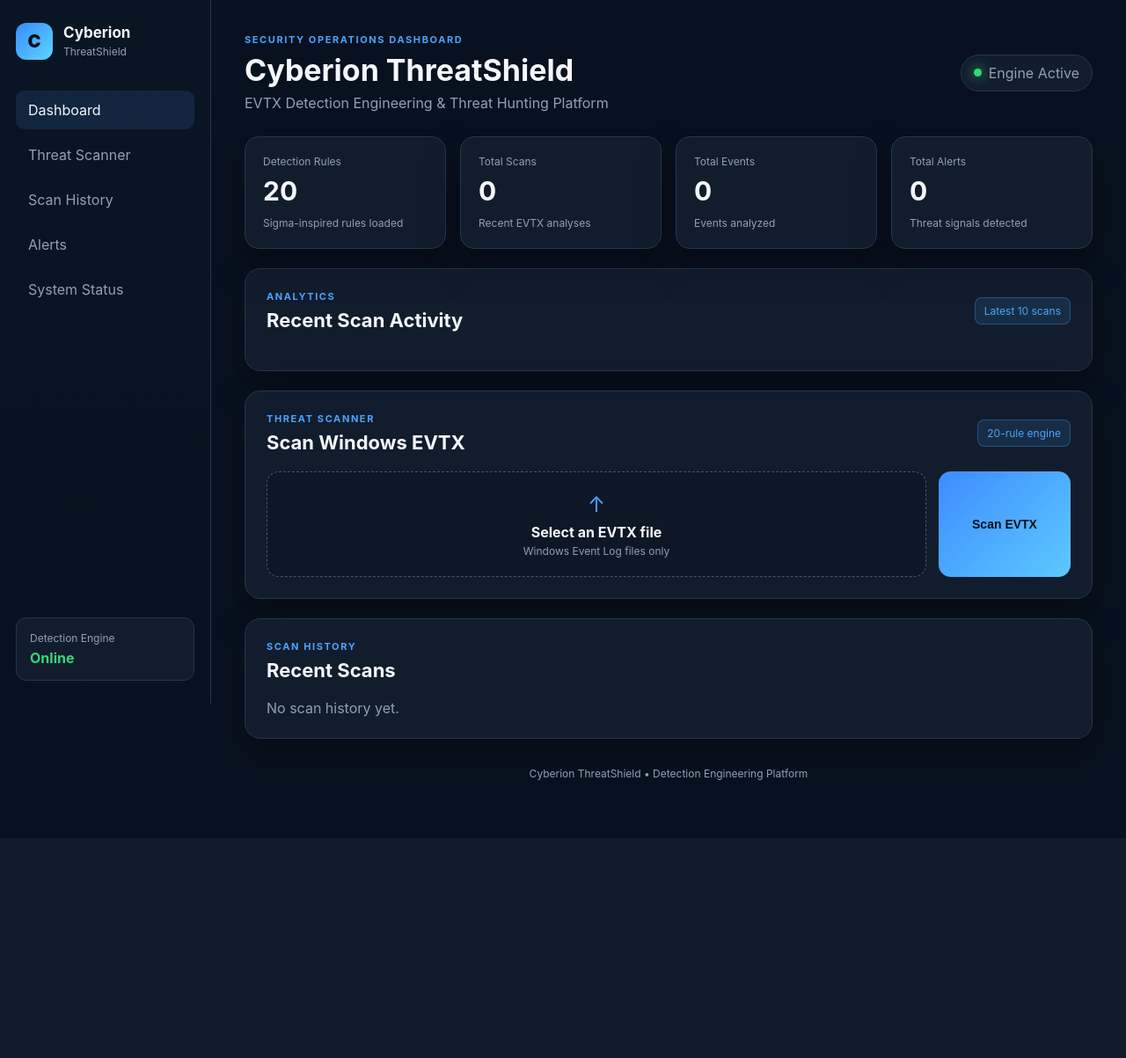
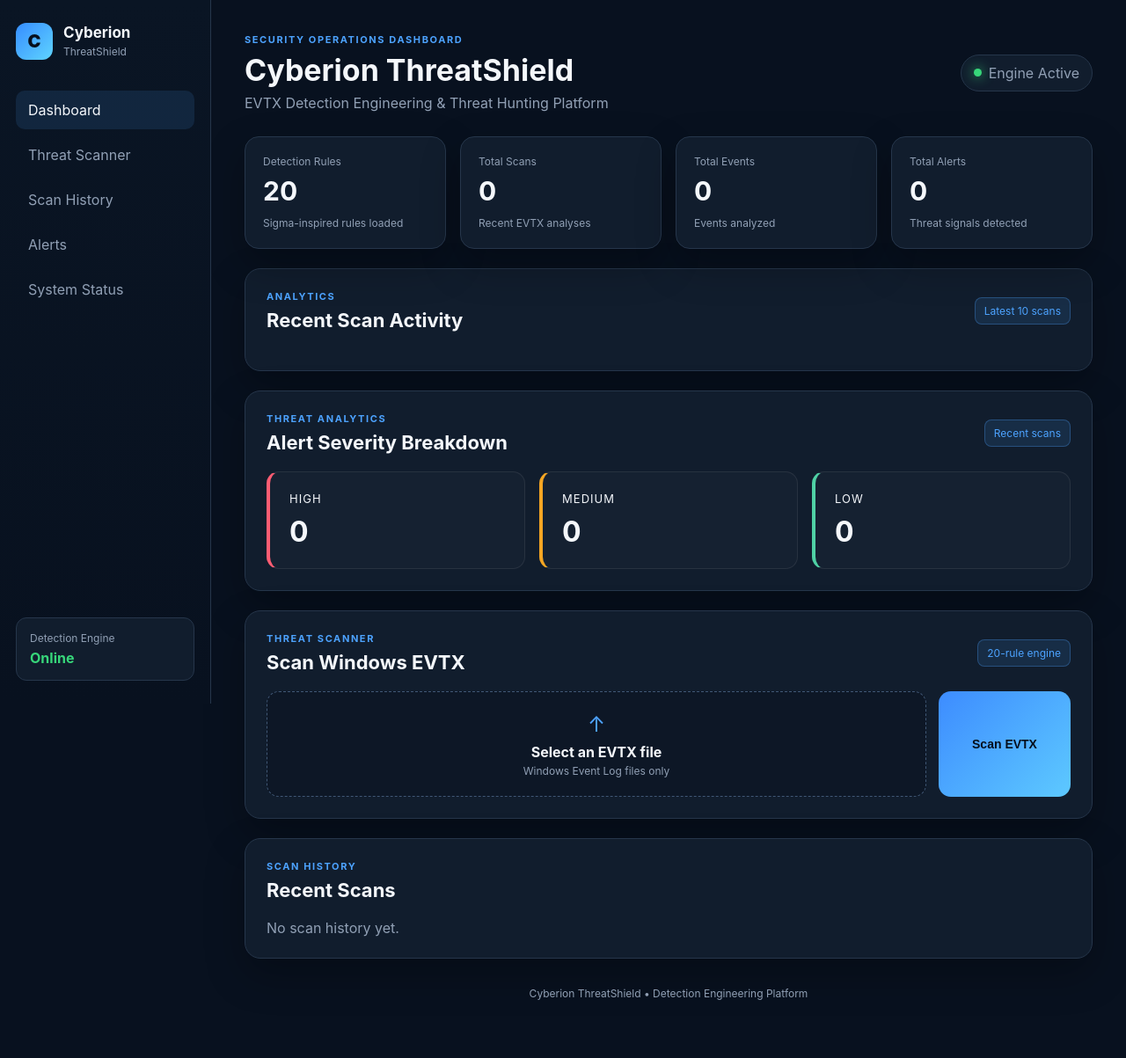
Before and after one commit to dev2606-code/Cyberion-ThreatShield, a Flask app: page / in a window 1280 px wide. Shown: the whole page at 88% size. Before the commit the page ends 887 px from the top, so only its background shows below. Run offline with Flask 3, Linux system fonts and the light colour scheme.

Commit message:
Add alert severity analytics dashboard

```diff
--- a/web/app.py
+++ b/web/app.py
@@ -171,23 +171,42 @@ def save_scan_history(history):
 
 scan_history = load_scan_history()
 scan_history = load_scan_history()
+def calculate_analytics():
 
-
-def calculate_analytics():
     return {
         "total_scans": len(scan_history),
+
         "total_events": sum(
             scan.get("total_events", 0)
             for scan in scan_history
         ),
+
         "total_alerts": sum(
             scan.get("total_alerts", 0)
+            for scan in scan_history
+        ),
+
+        "high_alerts": sum(
+            scan.get("high_alerts", 0)
+            for scan in scan_history
+        ),
+
+        "medium_alerts": sum(
+            scan.get("medium_alerts", 0)
+            for scan in scan_history
+        ),
+
+        "low_alerts": sum(
+            scan.get("low_alerts", 0)
             for scan in scan_history
         )
     }
 
 
-# --------------------------------------------------
+
+
+
+ # --------------------------------------------------
 # HOME PAGE
 # --------------------------------------------------
 
@@ -203,10 +222,11 @@ def home():
         scan_history=scan_history,
         analytics=analytics
     )
+
+
 # --------------------------------------------------
 # DETECTION RULES PAGE
 # --------------------------------------------------
-
 @app.route("/rules")
 def rules_page():
 
@@ -353,8 +373,28 @@ analytics=calculate_analytics()
         # ------------------------------------------
         # SAVE SCAN HISTORY
         # ------------------------------------------
+        high_alerts = sum(
+            1
+            for alert in alerts
+            if str(alert.get("severity", "")).lower() == "high"
+        )
+
+        medium_alerts = sum(
+            1
+            for alert in alerts
+            if str(alert.get("severity", "")).lower() == "medium"
+        )
+
+        low_alerts = sum(
+            1
+            for alert in alerts
+            if str(alert.get("severity", "")).lower() == "low"
+        )
 
         scan_entry = {
+            "high_alerts": high_alerts,
+            "medium_alerts": medium_alerts,
+            "low_alerts": low_alerts,
 
             "filename": filename,
 
@@ -367,7 +407,6 @@ analytics=calculate_analytics()
             "timestamp":
                 display_timestamp
         }
-
 
         scan_history.insert(
             0,
--- a/web/static/css/style.css
+++ b/web/static/css/style.css
@@ -895,4 +895,51 @@ body {
         grid-template-columns: 80px 1fr;
     }
 
+}/* --------------------------------------------------
+   SEVERITY ANALYTICS
+-------------------------------------------------- */
+
+.severity-analytics {
+    display: grid;
+    grid-template-columns: repeat(3, 1fr);
+    gap: 16px;
+    margin-top: 20px;
 }
+
+.severity-stat {
+    padding: 22px;
+    border-radius: 14px;
+    border: 1px solid rgba(255, 255, 255, 0.08);
+    background: rgba(255, 255, 255, 0.02);
+}
+
+.severity-stat span {
+    display: block;
+    margin-bottom: 10px;
+    font-size: 13px;
+    text-transform: uppercase;
+    letter-spacing: 0.08em;
+}
+
+.severity-stat strong {
+    font-size: 32px;
+    font-weight: 700;
+}
+
+.severity-stat.high {
+    border-left: 4px solid #ff5d73;
+}
+
+.severity-stat.medium {
+    border-left: 4px solid #f5a623;
+}
+
+.severity-stat.low {
+    border-left: 4px solid #4fd1a5;
+}
+
+@media (max-width: 768px) {
+    .severity-analytics {
+        grid-template-columns: 1fr;
+    }
+}
--- a/web/templates/index.html
+++ b/web/templates/index.html
@@ -251,9 +251,55 @@
 
 
         <section
-            id="scanner"
-            class="panel scanner-panel"
-        >
+        <!-- SEVERITY ANALYTICS -->
+<section class="panel">
+
+    <div class="panel-header">
+        <div>
+            <p class="eyebrow">
+                Threat Analytics
+            </p>
+
+            <h2>
+                Alert Severity Breakdown
+            </h2>
+        </div>
+
+        <span class="panel-badge">
+            Recent scans
+        </span>
+    </div>
+
+    <div class="severity-analytics">
+
+        <div class="severity-stat high">
+            <span>High</span>
+            <strong>
+                {{ analytics.high_alerts }}
+            </strong>
+        </div>
+
+        <div class="severity-stat medium">
+            <span>Medium</span>
+            <strong>
+                {{ analytics.medium_alerts }}
+            </strong>
+        </div>
+
+        <div class="severity-stat low">
+            <span>Low</span>
+            <strong>
+                {{ analytics.low_alerts }}
+            </strong>
+        </div>
+
+    </div>
+
+</section>
+            <section
+    id="scanner"
+    class="panel scanner-panel"
+>
 
 
             <div class="panel-header">
```
